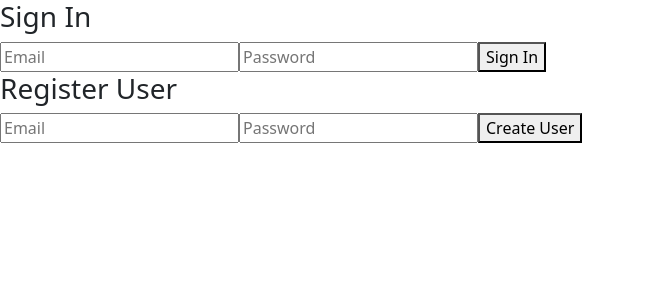
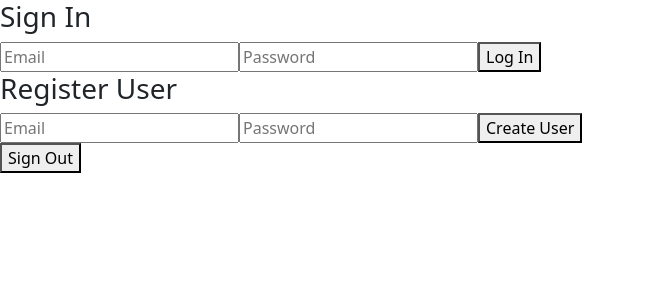
Before and after one commit to nicaemma/Stackathon_v1, a React (Create React App) app: page / in a window 1280 px wide. Shown: the top 300 px of the page, without its empty margins (0-645 px from the left). Built offline with nearby package versions, Linux system fonts and the light colour scheme; no server answers; the database is empty.

Commit message:
User registration works but showing current user breaks the site

```diff
--- a/src/components/App.js
+++ b/src/components/App.js
@@ -1,5 +1,10 @@
 import React, { useState } from "react";
-import { createUserWithEmailAndPassword } from "firebase/auth";
+import {
+  createUserWithEmailAndPassword,
+  onAuthStateChanged,
+  signInWithEmailAndPassword,
+  signOut,
+} from "firebase/auth";
 import { auth } from "../firebase.js";
 // import Signup from "./Signup";
 // import { Container } from "react-bootstrap";
@@ -9,6 +14,17 @@ function App() {
   const [registerPassword, setRegisterPassword] = useState("");
   const [loginEmail, setLoginEmail] = useState("");
   const [loginPassword, setLoginPassword] = useState("");
+
+  // next two lines ensure that current user stays put when refresh the page
+  // const [loggedInUser, setLoggedInUser] = useState({});
+
+  // onAuthStateChanged(auth, (user) => {
+  //   if (user) {
+  //     setLoggedInUser(user);
+  //   } else {
+  //     setLoggedInUser(null);
+  //   }
+  // });
 
   const register = async () => {
     try {
@@ -23,9 +39,22 @@ function App() {
     }
   };
 
-  const login = async () => {};
+  const login = async () => {
+    try {
+      const user = await signInWithEmailAndPassword(
+        auth,
+        loginEmail,
+        loginPassword
+      );
+      console.log(user);
+    } catch (err) {
+      console.log(err.message);
+    }
+  };
 
-  const logout = async () => {};
+  const logout = async () => {
+    await signOut(auth);
+  };
 
   return (
     <div>
@@ -44,7 +73,7 @@ function App() {
           }}
         />
 
-        <button>Sign In</button>
+        <button onClick={login}>Log In</button>
       </div>
       <div>
         <h3>Register User</h3>
@@ -63,6 +92,12 @@ function App() {
 
         <button onClick={register}>Create User</button>
       </div>
+      {/* <div>
+        {loggedInUser === null && <h4> Please Sign In</h4>}
+        {loggedInUser && <h4> You Are Signed In As:{loggedInUser.email}</h4>}
+      </div> */}
+
+      <button onClick={logout}>Sign Out</button>
     </div>
   );
 }
--- a/src/firebase.js
+++ b/src/firebase.js
@@ -28,8 +28,6 @@ getDocs(collectionRef).then((snapshot) => {
 //signing users up
 // will put this inside event listener?
 
-createUserWithEmailAndPassword(auth);
-
 /*
 Old Firebase???
 From the docs:
```
